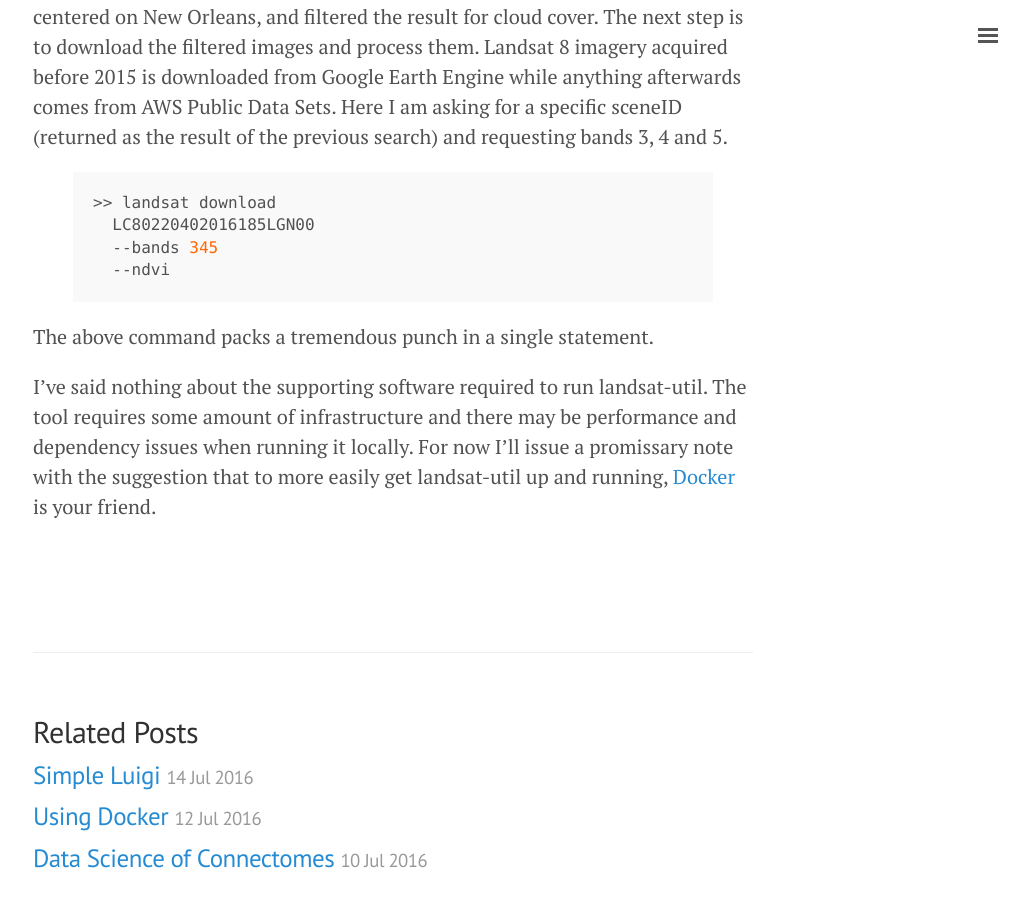
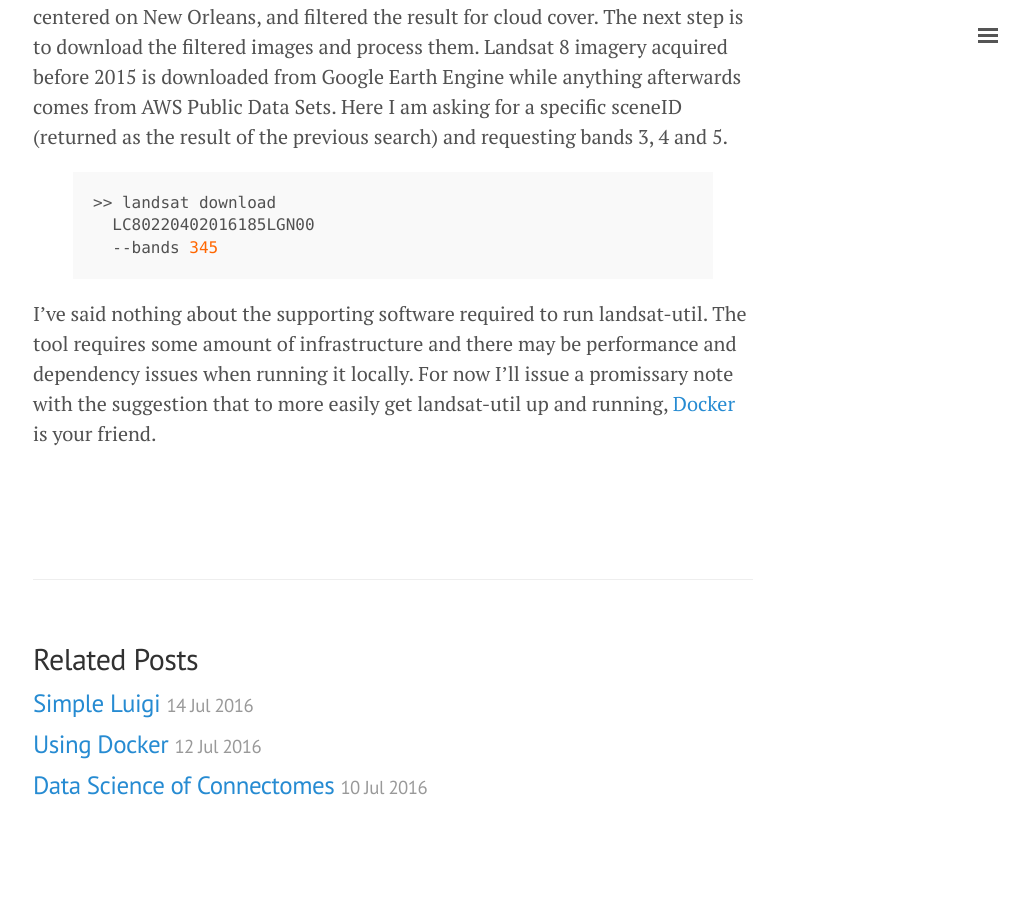
Before and after one commit to geraldmc/geraldmc.github.io, a Jekyll site: the page built from _posts/2016-07-13-luigi-in-orbit.md, in a window 1280 px wide and 900 px high, scrolled down 3350 px. Shown: the whole window, without its empty margins (247-1276 px from the left). Built offline with Jekyll 4.4.1, drawn with Linux system fonts in a browser that asks for light colours; after the commit the page ends 4212 px from its top, so only the background shows below that.

Commit message:
removes ndvi flag

```diff
--- a/_posts/2016-07-13-luigi-in-orbit.md
+++ b/_posts/2016-07-13-luigi-in-orbit.md
@@ -111,10 +111,7 @@ We've searched Landsat for imagery taken between July 3 and July 10, roughly cen
 >> landsat download
   LC80220402016185LGN00
   --bands 345
-  --ndvi
 {% endhighlight %}
-
-The above command packs a tremendous punch in a single statement.
 
 I've said nothing about the supporting software required to run landsat-util. The tool requires some amount of infrastructure and there may be performance and dependency issues when running it locally. For now I'll issue a promissary note with the suggestion that to more easily get landsat-util up and running, [Docker](https://www.docker.com/) is your friend.
 
```
